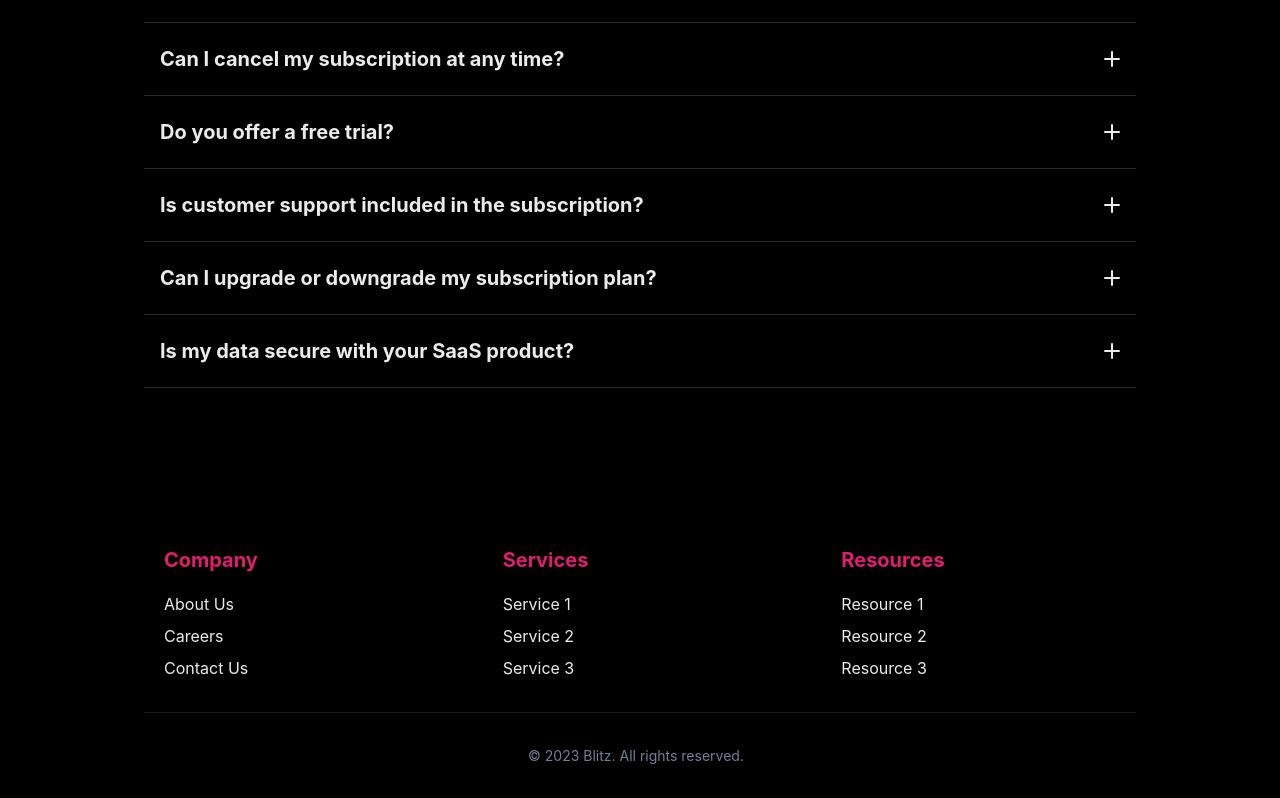
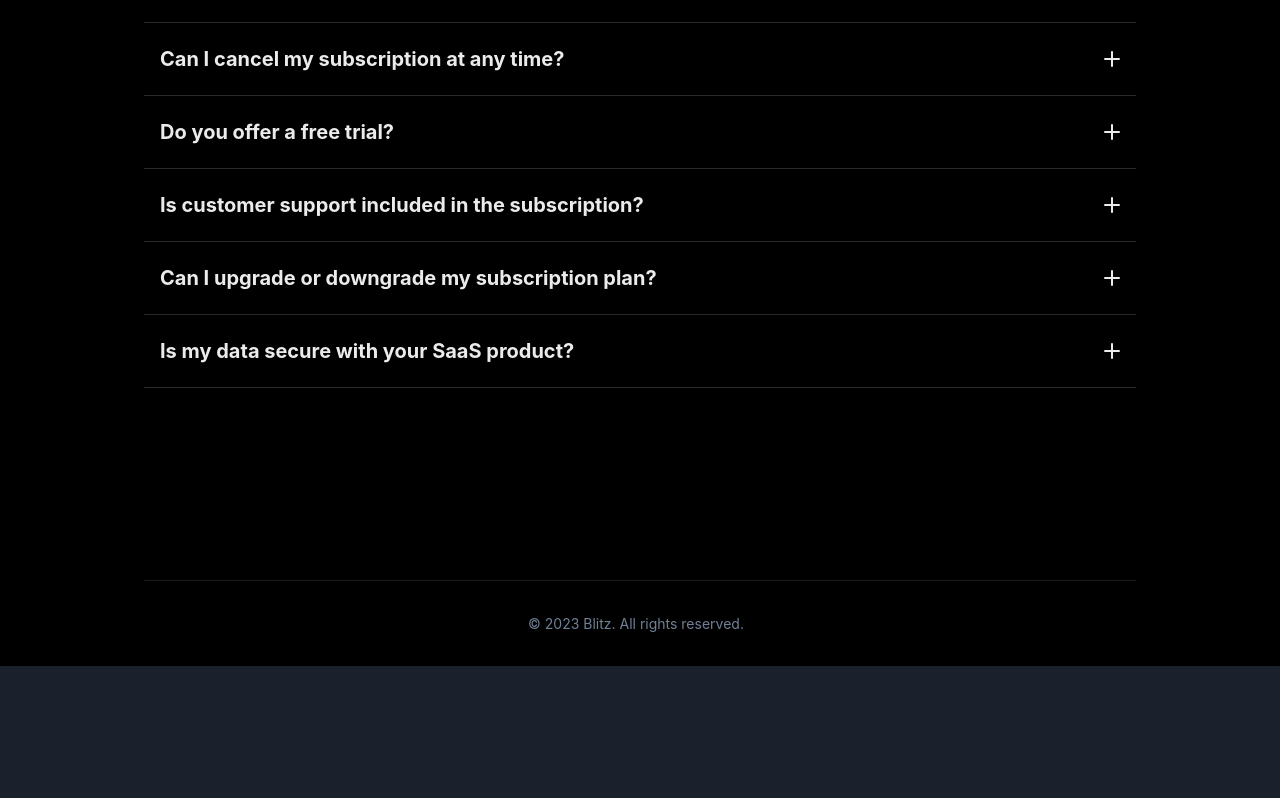
Before and after one commit to piotrszubert/next-chakraUI, a Next.js app: page / in a window 1280 px wide. Shown: the part 2779-3577 px from the top of the page. After the commit the page ends 3445 px from the top, so only its background shows below. Built offline with nearby package versions, Linux system fonts and the light colour scheme.

Commit message:
hide part of footer

```diff
--- a/src/components/Footer.js
+++ b/src/components/Footer.js
@@ -13,7 +13,7 @@ const Footer = () => {
     return (
         <Box bg="black" py={8} px={4}>
             <Container maxW="container.lg">
-                <SimpleGrid paddingX={5} columns={[1, 2, 3]} spacing={16}>
+                {/* <SimpleGrid paddingX={5} columns={[1, 2, 3]} spacing={16}>
                     <Flex direction="column" gap={2}>
                         <Heading as="h3" color="brand.500" size="md" mb={3}>
                             Company
@@ -38,7 +38,7 @@ const Footer = () => {
                         <Link href="#">Resource 2</Link>
                         <Link href="#">Resource 3</Link>
                     </Flex>
-                </SimpleGrid>
+                </SimpleGrid> */}
                 <Divider my={8} />
                 <Flex align="center" justify="center">
                     <Text fontSize="sm" color="gray.500" mr={2}>
```
